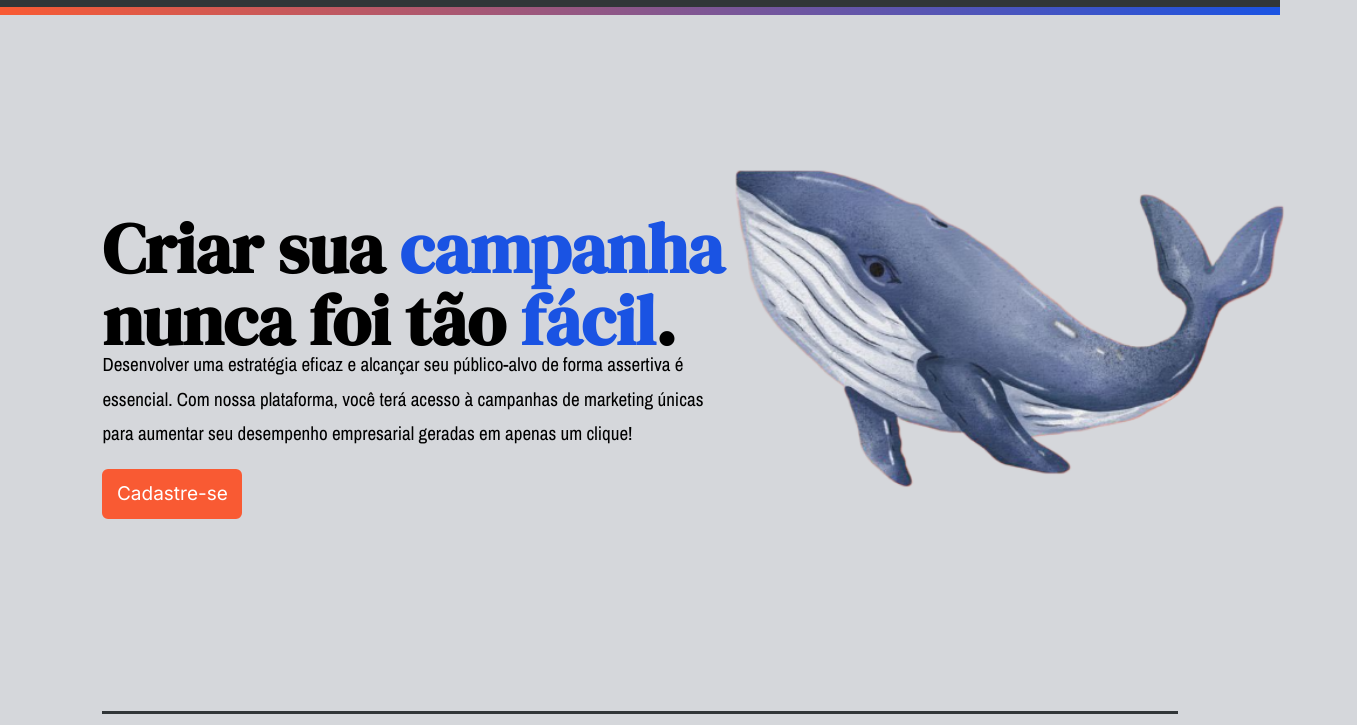
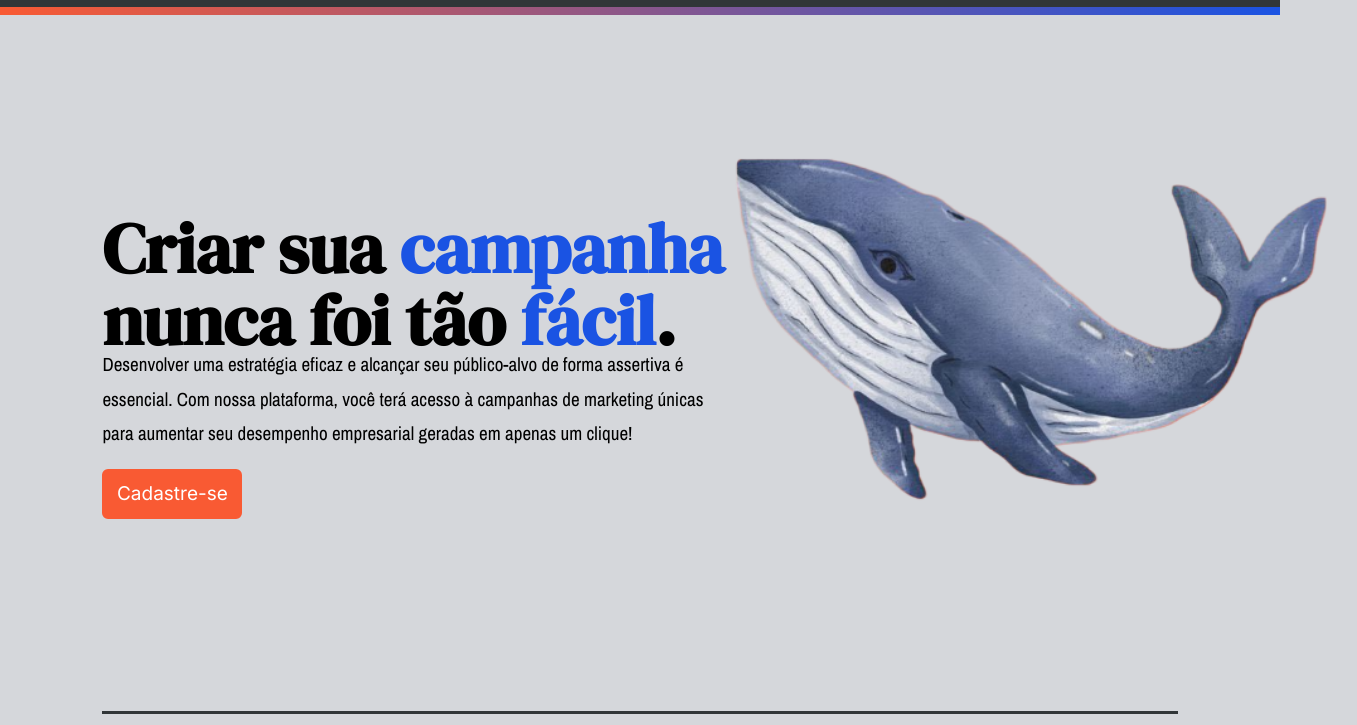
Before and after one commit to enzogran01/site-ozenpeole, a plain HTML site: page homepage/homepage.html in a window 1280 px wide. Shown: the part 75-800 px from the top of the page, 1357 px wide, since content can reach past the window. Drawn offline with nearby package versions, Linux system fonts and the light colour scheme.

Commit message:
css-efeito-baleia

```diff
--- a/homepage/css/estilo.css
+++ b/homepage/css/estilo.css
@@ -7,6 +7,7 @@ body {
     margin: 0;
     padding: 0;
     background-color: #D5D7DB;
+    overflow-x: hidden;
 }
 
 html {
@@ -119,7 +120,20 @@ header .header-left, .header-right {
 }
 
 .whale-img {
-    height: 325px;
+    height: 350px;
+    transition: all 0.5s;
+}
+
+.whale-img:hover {
+    filter: drop-shadow(black 5px 3px 0.3rem);
+}
+
+.whale {
+    transition: all 0.5s;
+}
+
+.whale:hover {
+    transform: scale(1.1);
 }
 
 .whatIs {
```
